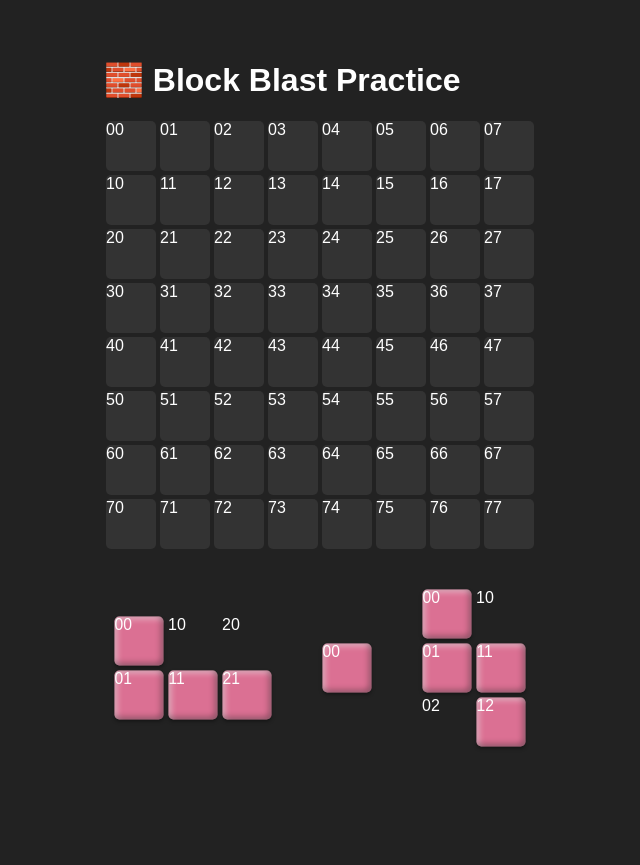
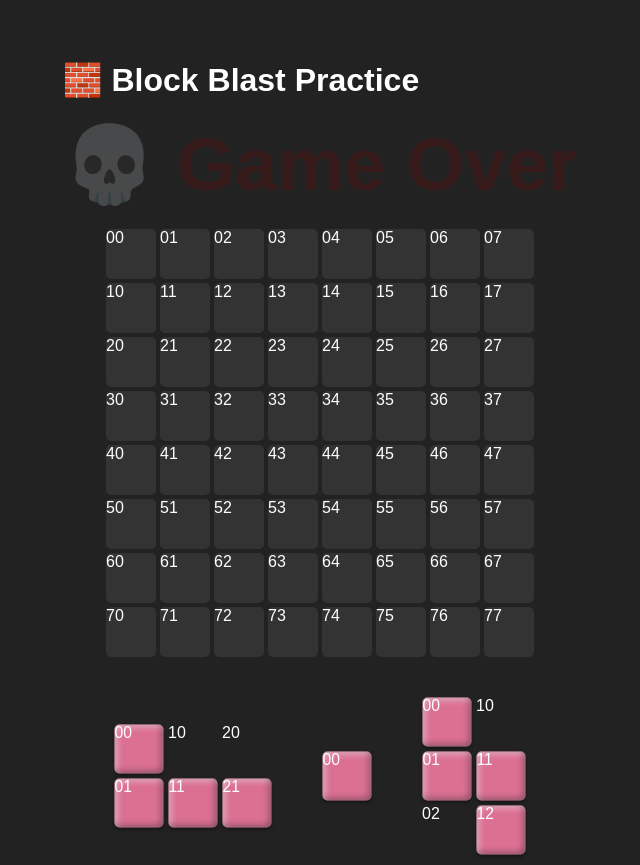
Before and after one commit to JoelDavisMsCoding/block-blast-practice, a React (Vite) app: page / in a window 1280 px wide. Shown: the whole page, without its empty margins (320-960 px from the left). Before the commit the page ends 840 px from the top, so only its background shows below. Built offline with nearby package versions, Linux system fonts and the light colour scheme.

Commit message:
90 percent finished
I still need to add the scoring and that will be it.

```diff
--- a/src/App.jsx
+++ b/src/App.jsx
@@ -14,17 +14,45 @@ function App() {
   const [hoverCell, setHoverCell] = useState(null);
   const [clearingCells, setClearingCells] = useState([]);
   const [shake, setShake] = useState(false);
-  const [gameOver, setGameOver] = useState(false);
+  const [gameOver, setGameOver] = useState(true);
+  const [isClearing, setIsClearing] = useState(false);
+
+  function restartGame() {
+  setBoard(createEmptyBoard());
+  setAvailablePieces(generateThreePieces());
+  setDraggedPieceIndex(null);
+  setHoverCell(null);
+  setClearingCells([]);
+  setShake(false);
+  setGameOver(false);
+}
 
   useEffect(() => {
     function handleGlobalDragend(){
       setHoverCell(null);
       setDraggedPieceIndex(null);
     }
-
     window.addEventListener("dragend", handleGlobalDragend);
     return () =>{window.removeEventListener("dragend", handleGlobalDragend)}
   }, []);
+
+  useEffect(() =>{
+    if (!isClearing){
+      const hasMove = hasAnyValidMove(board, availablePieces);
+      if (!hasMove){
+        setGameOver(true);
+      }
+    }
+  }, [board, availablePieces, isClearing]);
+
+  useEffect(() =>{
+    if (gameOver){
+      const timer = setTimeout(() =>{
+        restartGame();
+      }, 10000);
+      return () => clearTimeout(timer);
+    }
+  }, [gameOver]);
 
   function hasAnyValidMove(currentBoard, pieces) {
     for (let p = 0; p < pieces.length; p++) {
@@ -60,6 +88,7 @@ function App() {
   }
 
   function handleDrop(e, row, col){
+    if (gameOver) return;
     e.preventDefault();
     if (draggedPieceIndex === null) return;
     const piece = availablePieces[draggedPieceIndex];
@@ -97,12 +126,6 @@ function App() {
     setAvailablePieces(updatedPieces);
     setHoverCell(null);
     setDraggedPieceIndex(null);
-
-    setTimeout(() =>{
-      if (!hasAnyValidMove(newBoard, updatedPieces)){
-        setGameOver(true);
-      }
-    }, 200);
   }
 
   function canPlacePiece(piece, startRow, startCol, currentBoard = board){
@@ -153,10 +176,12 @@ function App() {
   }
 
   function explodeSequential(cells){
+    setIsClearing(true);
     let i = 0;
     function clearNext(){
       if (i >= cells.length){
         setClearingCells([]);
+        setIsClearing(false);
         return;
       }
 
@@ -227,8 +252,11 @@ function App() {
               key={index}
               className="piece"
               style={{gridTemplateColumns: `repeat(${piece.block[0].length}, 50px)`}} //repeat() Make same # of col as rows
-              draggable
-              onDragStart={() => setDraggedPieceIndex(index)}
+              draggable={!gameOver}
+              onDragStart={() => {
+                if (gameOver) return;
+                setDraggedPieceIndex(index);
+              }}
               onDragEnd={handleDragEnd}
             >
               {piece.block.map((row, r) =>
--- a/src/styles/styles.css
+++ b/src/styles/styles.css
@@ -89,9 +89,30 @@ h1 {place-content: center;}
 }
 
 .game-over {
-  font-size: 2rem;
+  font-size: 75px;
+  font-weight: bold;
   color: red;
-  margin: 10px 0;
+  text-align: center;
+
+  animation: flashGameOver 1s infinite;
+  pointer-events: none;
+}
+
+@keyframes flashGameOver {
+  0% {
+    opacity: 1;
+    color: red;
+  }
+
+  50% {
+    opacity: 0.2;
+    color: darkred;
+  }
+
+  100% {
+    opacity: 1;
+    color: red;
+  }
 }
 
 @keyframes flashRedWhite {
```
